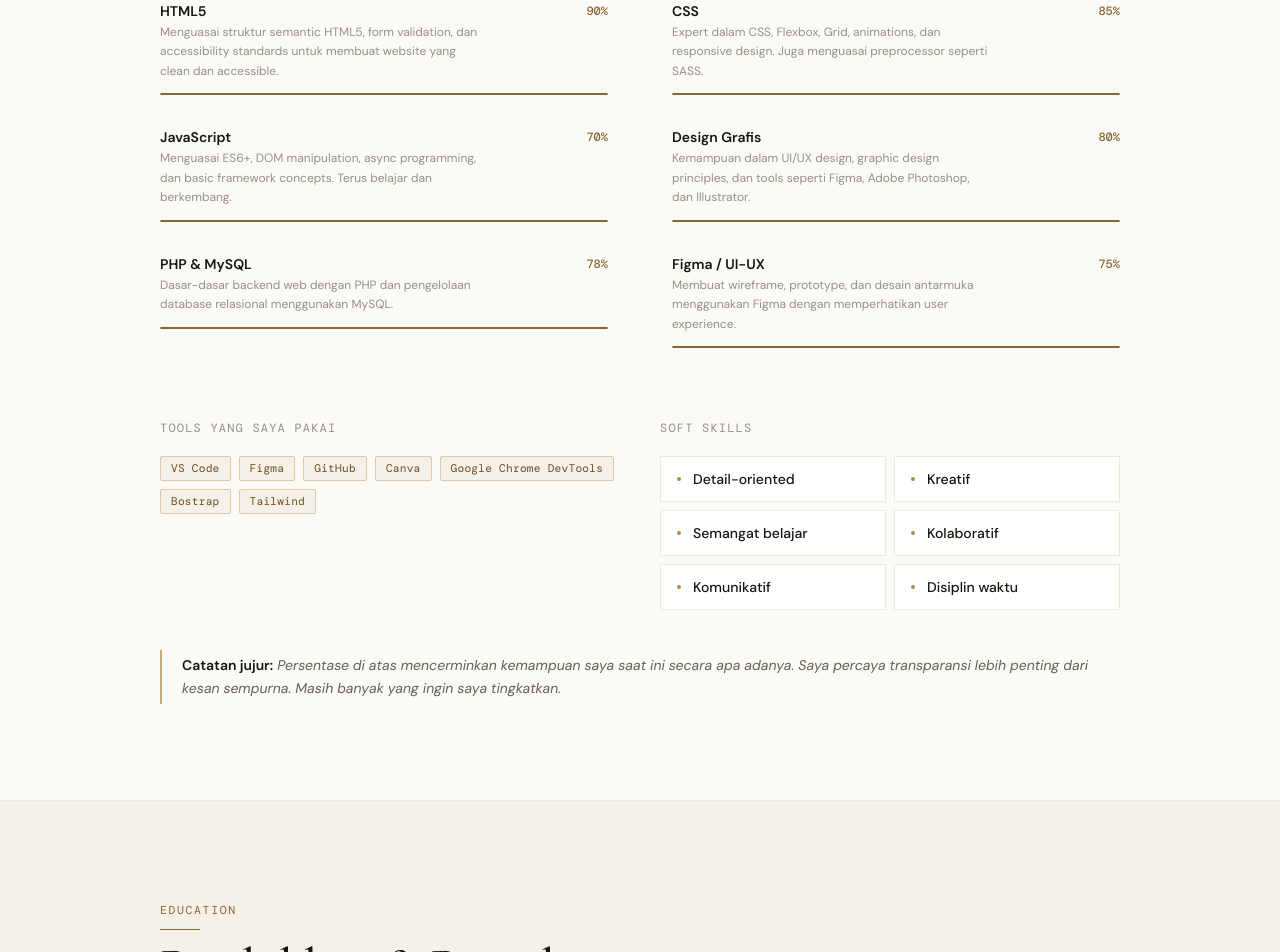
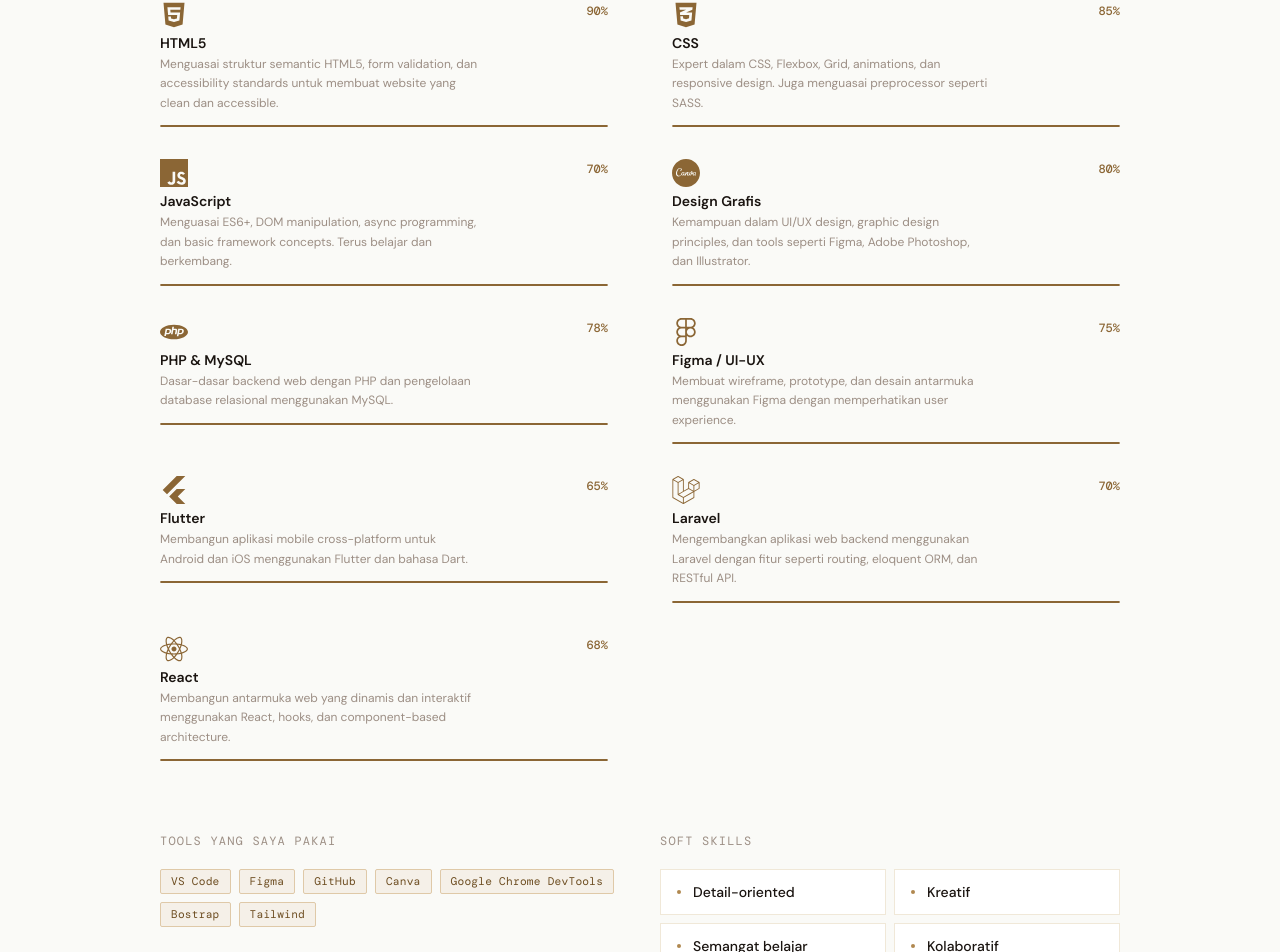
Before and after one commit to quentana/queentana-portopolio, a React (Vite) app: page / in a window 1280 px wide. Shown: the part 1921-2873 px from the top of the page. Built offline with nearby package versions, Linux system fonts and the light colour scheme.

Commit message:
update icon

```diff
--- a/package.json
+++ b/package.json
@@ -11,7 +11,8 @@
   "dependencies": {
     "lucide-react": "^0.383.0",
     "react": "^18.2.0",
-    "react-dom": "^18.2.0"
+    "react-dom": "^18.2.0",
+    "react-icons": "^5.6.0"
   },
   "devDependencies": {
     "@vitejs/plugin-react": "^4.2.1",
--- a/src/data/data.js
+++ b/src/data/data.js
@@ -36,37 +36,55 @@ export const skills = [
     name: 'HTML5',
     level: 90,
     desc: 'Menguasai struktur semantic HTML5, form validation, dan accessibility standards untuk membuat website yang clean dan accessible.',
-    emoji: '🌐',
+    icon: 'FaHtml5',
   },
   {
     name: 'CSS',
     level: 85,
     desc: 'Expert dalam CSS, Flexbox, Grid, animations, dan responsive design. Juga menguasai preprocessor seperti SASS.',
-    emoji: '🎨',
+    icon: 'FaCss3Alt',
   },
   {
     name: 'JavaScript',
     level: 70,
     desc: 'Menguasai ES6+, DOM manipulation, async programming, dan basic framework concepts. Terus belajar dan berkembang.',
-    emoji: '⚡',
+    icon: 'SiJavascript',
   },
   {
     name: 'Design Grafis',
     level: 80,
     desc: 'Kemampuan dalam UI/UX design, graphic design principles, dan tools seperti Figma, Adobe Photoshop, dan Illustrator.',
-    emoji: '✏️',
+    icon: 'SiAdobephotoshop',
   },
   {
     name: 'PHP & MySQL',
     level: 78,
     desc: 'Dasar-dasar backend web dengan PHP dan pengelolaan database relasional menggunakan MySQL.',
-    emoji: '🗄️',
+    icon: 'SiPhp',
   },
   {
     name: 'Figma / UI-UX',
     level: 75,
     desc: 'Membuat wireframe, prototype, dan desain antarmuka menggunakan Figma dengan memperhatikan user experience.',
-    emoji: '🖌️',
+    icon: 'SiFigma',
+  },
+  {
+    name: 'Flutter',
+    level: 65,
+    desc: 'Membangun aplikasi mobile cross-platform untuk Android dan iOS menggunakan Flutter dan bahasa Dart.',
+    icon: 'SiFlutter',
+  },
+  {
+    name: 'Laravel',
+    level: 70,
+    desc: 'Mengembangkan aplikasi web backend menggunakan Laravel dengan fitur seperti routing, eloquent ORM, dan RESTful API.',
+    icon: 'SiLaravel',
+  },
+  {
+    name: 'React',
+    level: 68,
+    desc: 'Membangun antarmuka web yang dinamis dan interaktif menggunakan React, hooks, dan component-based architecture.',
+    icon: 'FaReact',
   },
 ]
 
--- a/src/sections/Skills.jsx
+++ b/src/sections/Skills.jsx
@@ -2,8 +2,29 @@ import { useEffect, useRef } from 'react'
 import { skills, tools, softSkills } from '../data/data'
 import Container from '../components/Container'
 import SectionTitle from '../components/SectionTitle'
+import { FaHtml5, FaCss3Alt, FaReact } from 'react-icons/fa'
+import { SiCanva } from 'react-icons/si'
+import {
+  SiJavascript,
+  SiPhp,
+  SiFigma,
+  SiFlutter,
+  SiLaravel,
+} from 'react-icons/si'
 
-const SkillBar = ({ name, level, desc, index }) => {
+const iconMap = {
+  FaHtml5: <FaHtml5 size={28} />,
+  FaCss3Alt: <FaCss3Alt size={28} />,
+  FaReact: <FaReact size={28} />,
+  SiJavascript: <SiJavascript size={28} />,
+  SiAdobephotoshop: <SiCanva size={28} />,
+  SiPhp: <SiPhp size={28} />,
+  SiFigma: <SiFigma size={28} />,
+  SiFlutter: <SiFlutter size={28} />,
+  SiLaravel: <SiLaravel size={28} />,
+}
+
+const SkillBar = ({ name, level, desc, icon, index }) => {
   const fillRef = useRef(null)
 
   useEffect(() => {
@@ -24,6 +45,7 @@ const SkillBar = ({ name, level, desc, index }) => {
     <div className="skill-row py-4 border-b border-brown-100 last:border-0">
       <div className="flex items-start justify-between mb-3">
         <div>
+          <div className="text-brown-500 mb-1">{iconMap[icon]}</div>
           <div className="font-semibold text-ink text-sm">{name}</div>
           <div className="text-faint text-xs leading-relaxed mt-0.5 max-w-xs">{desc}</div>
         </div>
```
Also changed, not shown: 1 other file (tests, documents, lock files or other folders).
